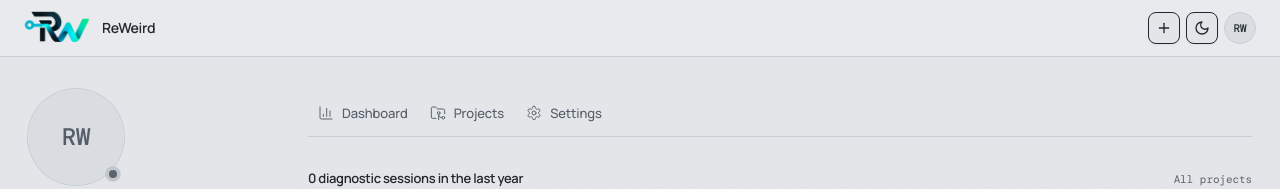
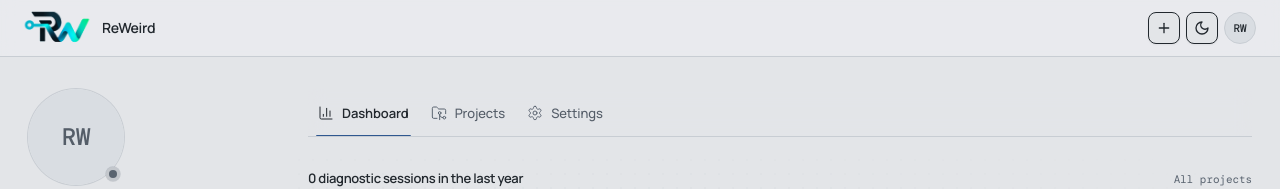
Before and after one commit to Re-weird/reweird, a Next.js app in the folder apps/web/: page /dashboard in a window 1280 px wide. Shown: the top 189 px of the page. Built offline with nearby package versions, Linux system fonts and the light colour scheme; no server answers.

Commit message:
Point the Dashboard tab at /dashboard
The landing page took over / when it merged, but the Dashboard tab still
linked to / and so sent users back to the landing page. It now opens the
account dashboard and is highlighted on /dashboard.

```diff
--- a/apps/web/app/section-nav.tsx
+++ b/apps/web/app/section-nav.tsx
@@ -43,7 +43,7 @@ export function SectionNav() {
       return { key: tab.id, label: tab.label, href, icon: tabIcons[tab.id], active: pathname === href, dot: tab.id === "diagnosis" && session.stage !== "verify" };
     })
     : [
-      { key: "dashboard", label: "Dashboard", href: "/", icon: BarChart3, active: pathname === "/" },
+      { key: "dashboard", label: "Dashboard", href: "/dashboard", icon: BarChart3, active: pathname === "/dashboard" },
       { key: "projects", label: "Projects", href: "/projects", icon: FolderGit2, active: pathname.startsWith("/projects") },
       { key: "settings", label: "Settings", href: "/settings", icon: Settings, active: pathname === "/settings" },
     ];
```
